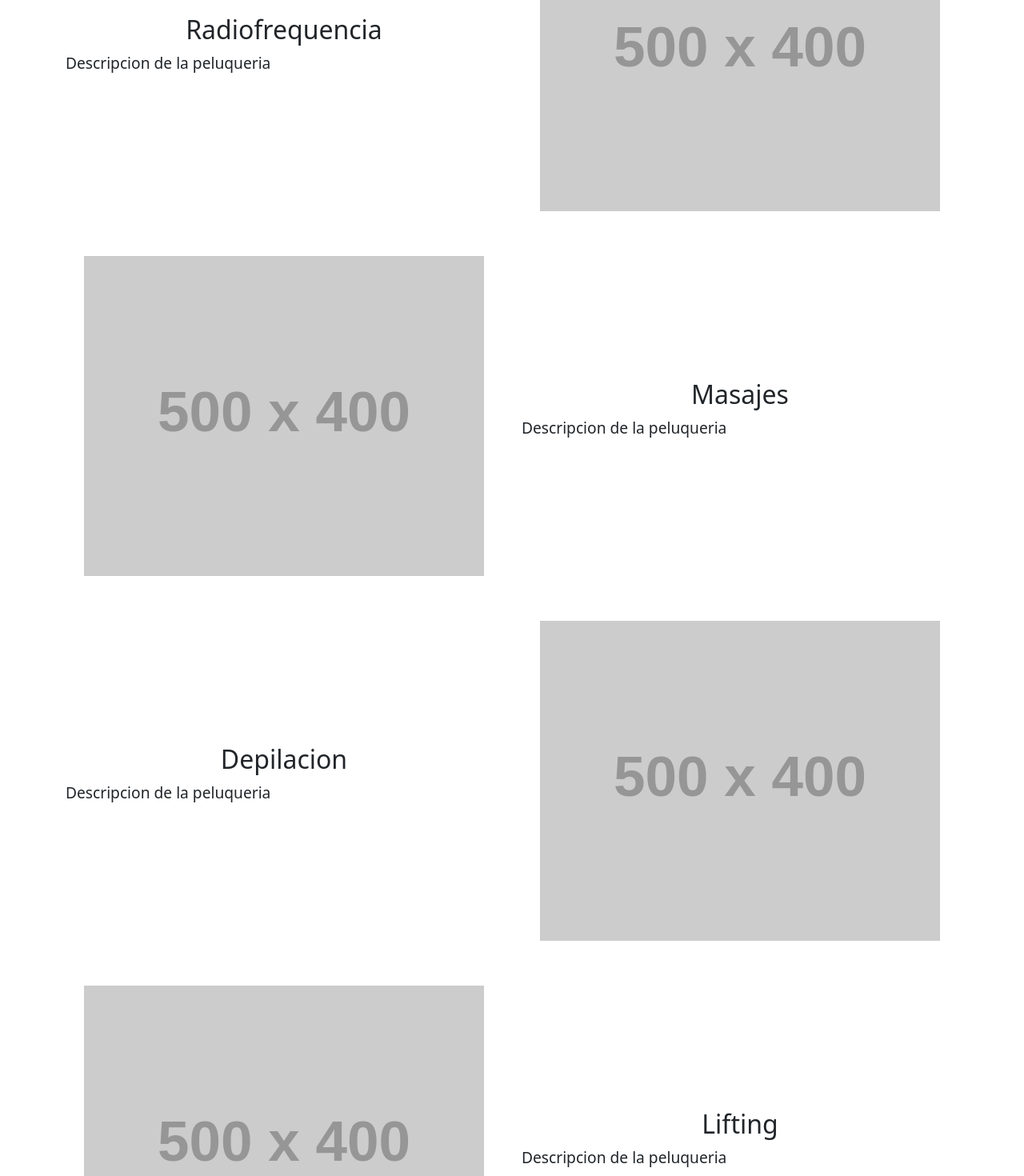
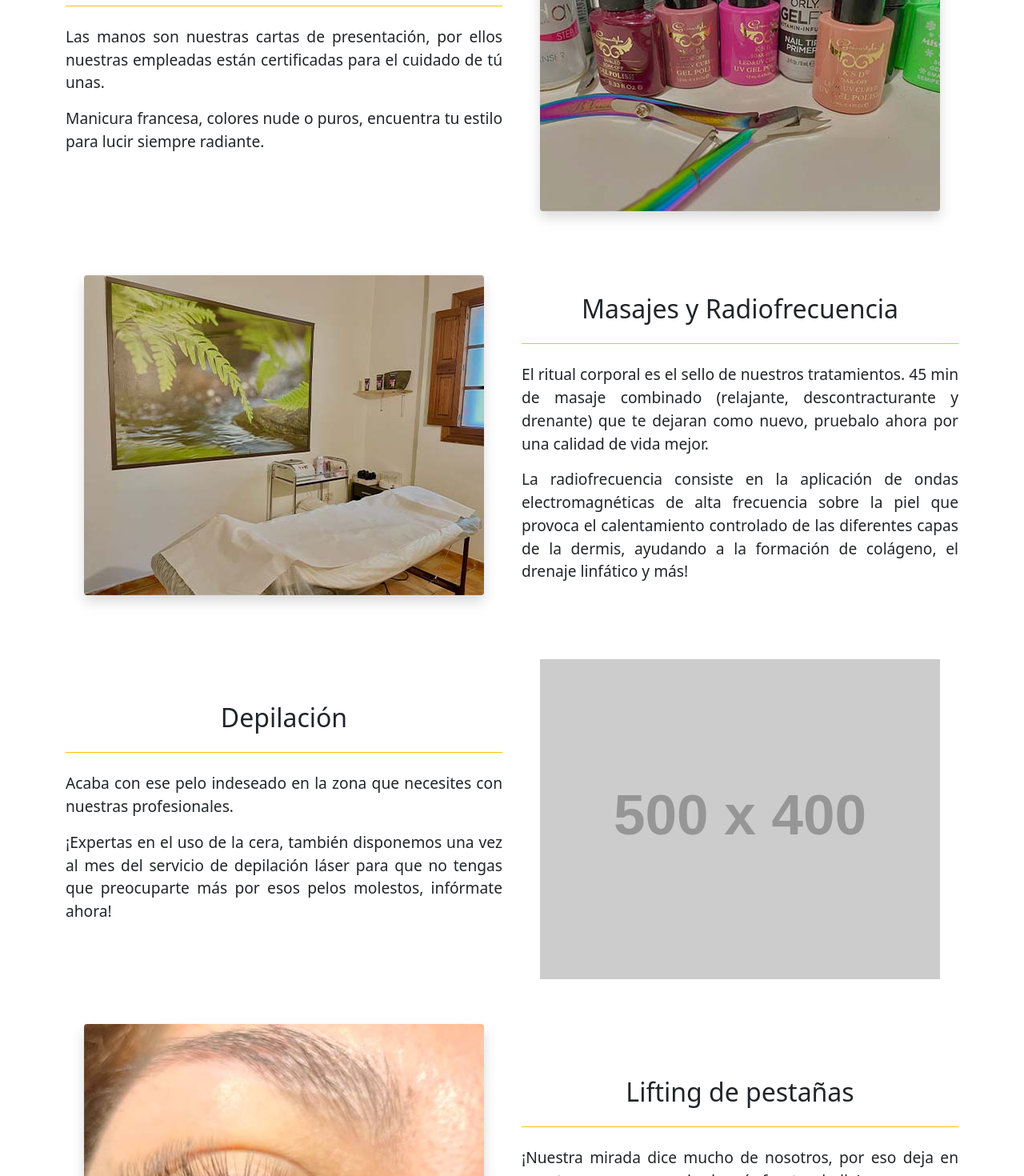
Before and after one commit to ToniOswin/MavisWeb, a React (Vite) app: page /estetica in a window 1280 px wide. Shown: the part 240-1710 px from the top of the page at 80% size. Built offline with nearby package versions, Linux system fonts and the light colour scheme.

Commit message:
estetica info

```diff
--- a/src/Components/Estetica.jsx
+++ b/src/Components/Estetica.jsx
@@ -1,10 +1,69 @@
+import Article from "./Article";
+import color from '../Images/color.jpg'
+import massage from '../Images/massage.jpg'
+import eye from '../Images/eye.jpg'
+
 export default function Estetica() {
     return <div className="container">
         <div className="mt-5">
             <div className="row align-items-center my-5 gy-2 flex-column flex-md-row text-center">
                 <div className="col">
-                    <h2>Radiofrequencia</h2>
-                    <p>Descripcion de la peluqueria</p>
+                    <Article title="Manicura y Pedicura">
+                        <p>
+                            Las manos son nuestras cartas de presentación, por ellos nuestras empleadas están certificadas para el cuidado de tú unas.
+                        </p>
+                        <p>
+                            Manicura francesa, colores nude o puros, encuentra tu estilo para lucir siempre radiante.
+
+                        </p>
+                    </Article>
+                </div>
+                <div className="col">
+                    <img
+                        src={color}
+                        className="shadow rounded mb-4 mw-100"
+                        alt=""
+                    />
+                </div>
+            </div>
+        </div>
+
+        <div className="mt-5">
+            <div className="row align-items-center my-5 gy-2 flex-column-reverse flex-md-row text-center">
+                <div className="col">
+                    <img
+                        src={massage}
+                        className="shadow rounded mb-4 mw-100"
+                        alt=""
+                    />
+                </div>
+                <div className="col">
+                    <Article title="Masajes y Radiofrecuencia">
+                        <p>
+                            El ritual corporal es el sello de nuestros tratamientos. 45 min de masaje combinado (relajante, descontracturante y
+                            drenante) que te dejaran como nuevo, pruebalo ahora por una calidad de vida mejor.
+                        </p>
+                        <p>
+                            La radiofrecuencia consiste en la aplicación de ondas electromagnéticas de alta frecuencia sobre la piel que provoca
+                            el calentamiento controlado de las diferentes capas de la dermis, ayudando a la formación de colágeno, el drenaje linfático y más!
+                        </p>
+                    </Article>
+                </div>
+            </div>
+        </div>
+
+        <div className="mt-5">
+            <div className="row align-items-center my-5 gy-2 flex-column flex-md-row text-center">
+                <div className="col">
+                    <Article title="Depilación">
+                        <p>
+                            Acaba con ese pelo indeseado en la zona que necesites con nuestras profesionales.
+                        </p>
+                        <p>
+                            ¡Expertas en el uso de la cera, también disponemos una vez al mes del servicio de depilación láser
+                            para que no tengas que preocuparte más por esos pelos molestos, infórmate ahora!
+                        </p>
+                    </Article>
                 </div>
                 <div className="col">
                     <img className="mw-100" src="https://via.placeholder.com/500x400" />
@@ -15,35 +74,22 @@ export default function Estetica() {
         <div className="mt-5">
             <div className="row align-items-center my-5 gy-2 flex-column-reverse flex-md-row text-center">
                 <div className="col">
-                    <img className="mw-100" src="https://via.placeholder.com/500x400" />
+                    <img
+                        src={eye}
+                        className="shadow rounded mb-4 mw-100"
+                        alt=""
+                    />
                 </div>
                 <div className="col">
-                    <h2>Masajes</h2>
-                    <p>Descripcion de la peluqueria</p>
-                </div>
-            </div>
-        </div>
-
-        <div className="mt-5">
-            <div className="row align-items-center my-5 gy-2 flex-column flex-md-row text-center">
-                <div className="col">
-                    <h2>Depilacion</h2>
-                    <p>Descripcion de la peluqueria</p>
-                </div>
-                <div className="col">
-                    <img className="mw-100" src="https://via.placeholder.com/500x400" />
-                </div>
-            </div>
-        </div>
-
-        <div className="mt-5">
-            <div className="row align-items-center my-5 gy-2 flex-column-reverse flex-md-row text-center">
-                <div className="col">
-                    <img className="mw-100" src="https://via.placeholder.com/500x400" />
-                </div>
-                <div className="col">
-                    <h2>Lifting</h2>
-                    <p>Descripcion de la peluqueria</p>
+                    <Article title="Lifting de pestañas">
+                        <p>
+                            ¡Nuestra mirada dice mucho de nosotros, por eso deja en nuestras manos una mirada más fuerte y bella!
+                        </p>
+                        <p>
+                            Con el lifting de pestañas le darás un nuevo nivel a tus pestañas, ese volumen que te lleva mucho trabajo cada día
+                            ahora lo tendrás cada día al levantarte.¡no pierdas la oportunidad!
+                        </p>
+                    </Article>
                 </div>
             </div>
         </div>
```
Also changed, not shown: src/Images/eye.jpg (added).
